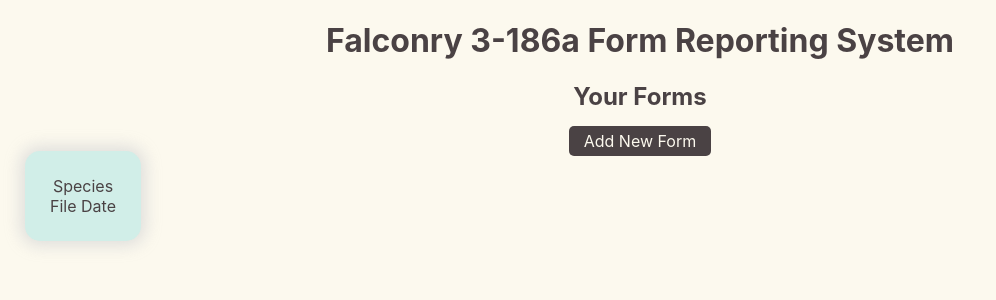
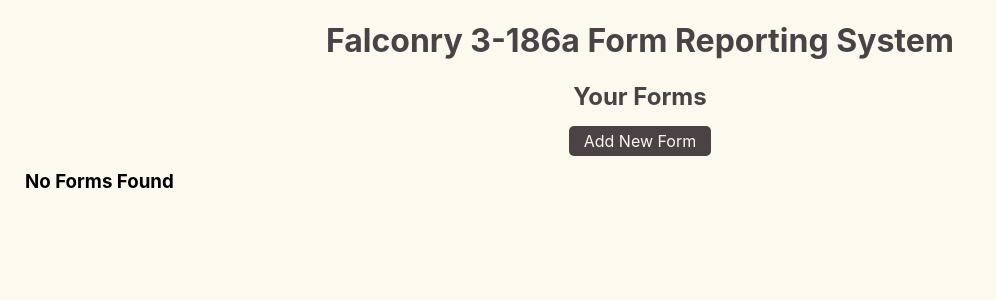
Before and after one commit to Emberglo/falconry-reporting-system, a React (Create React App) app: page / in a window 1280 px wide. Shown: the top 300 px of the page, without its empty margins (0-996 px from the left). Built offline with nearby package versions, Linux system fonts and the light colour scheme.

Commit message:
starting to work on passing data from forms

```diff
--- a/src/App.css
+++ b/src/App.css
@@ -56,6 +56,8 @@ h1, h2 {
 
 .forms-component {
   padding: 0px 25px;
+  display: flex;
+  flex-wrap: wrap;
 }
 
 /* Form Card */
@@ -66,6 +68,7 @@ h1, h2 {
   height: fit-content;
   width: fit-content;
   padding: 25px;
+  margin: 15px;
   border-radius: 15px;
   background-color: #D1EEE8;
   -webkit-box-shadow: 0px 0px 10px 5px rgba(215,215,215,0.75);
--- a/src/Components/FormCard.jsx
+++ b/src/Components/FormCard.jsx
@@ -1,13 +1,11 @@
 import { Link } from "react-router-dom";
 
-const id = 1;
-
-const FormCard = () => {
+const FormCard = ({id, species, date}) => {
   return (
     <Link to={`/form/${id}`} className=" form-card form-card-link">
       {/* <img src="https://picsum.photos/150" alt="placeholder" /> */}
-      <p>Species</p>
-      <p>File Date</p>
+      <p>{species}</p>
+      <p>{date}</p>
       {/* <p>Click To View Form</p> */}
     </Link>
   )
--- a/src/Components/Forms.jsx
+++ b/src/Components/Forms.jsx
@@ -8,7 +8,29 @@ const Forms = () => {
         <h2>Your Forms</h2>
         <Link to="/add-form">Add New Form</Link>
         <div className="forms-component">
-            <FormCard />
+          {!data.length ? (
+            <h3>No Forms Found</h3>
+          ) : (
+            data.map((form) => (
+              <FormCard
+                key = {form.name}
+                id = {form.name}
+                species = {form.species}
+                date = {form.date}
+              />
+            // <Pet
+            //   // don't do the spread operator - it makes things more expicit to list them out individually - unless it's a pass through component
+            //   // {...pet}
+            //   key={pet.id}
+            //   id={pet.id}
+            //   name={pet.name}
+            //   animal={pet.animal}
+            //   breed={pet.breed}
+            //   images={pet.images}
+            //   location={`${pet.city}, ${pet.state}`}
+            // />
+            ))
+          )}
         </div>
     </div>
   )
--- a/src/Pages/Form.jsx
+++ b/src/Pages/Form.jsx
@@ -1,18 +1,29 @@
-import { Link } from "react-router-dom";
+import { Link, useParams } from "react-router-dom";
+import data from "../data";
 
 const Form = () => {
+
+  const id = useParams();
+  const selectedForm = data.findIndex(form => form.name === id);
+
+  function buttonClick() {
+    console.log(id);
+    console.log(data);
+    console.log(selectedForm);
+  }
+
   return (
     <div>
       <Link to="/">Home</Link>
-
+<button onClick={buttonClick}>click me</button>
       <div className="form">
 
         <div className="section-1 form-section">
             <div className="item-1">Species:</div>
-            <div className="item-2">Species Value</div>
+            <div className="item-2"></div>
 
             <div className="item-3">USFWS Band Number:</div>
-            <div className="item-4">USFWS Band Number Value</div>
+            <div className="item-4"></div>
 
             <div className="item-5">Sex:</div>
             <div className="item-6">Sex Value</div>
```
